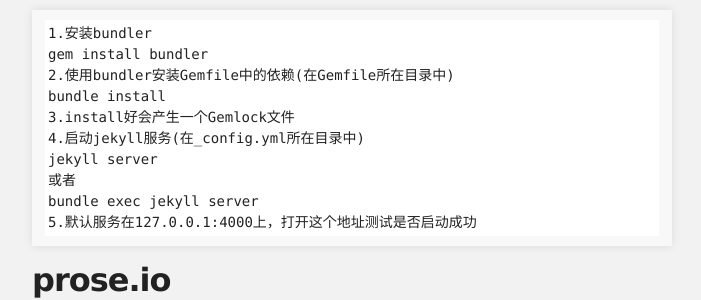
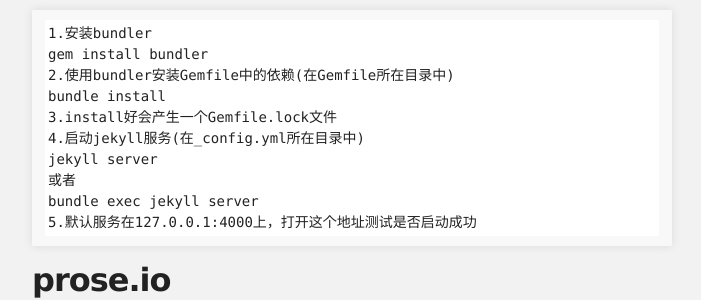
Before and after one commit to silbertmonaphia/silbertmonaphia.github.io, a Jekyll site: the page built from _posts/2018-01-02-关于Pages上的这个博客.md, in a window 1280 px wide and 900 px high, scrolled down 3092 px. Shown: the part 235-535 px from the top of the window, without its empty margins (288-989 px from the left). Built offline with Jekyll 4.4.1, drawn with Linux system fonts in a browser that asks for light colours; our own code applies the rules of GitHub Pages for plain Markdown files; the repository's description, which GitHub fills in, is left out.

Commit message:
Update 2018-01-02-关于Pages上的这个博客.md

```diff
--- a/_posts/2018-01-02-关于Pages上的这个博客.md
+++ b/_posts/2018-01-02-关于Pages上的这个博客.md
@@ -95,7 +95,7 @@
 gem install bundler
 2.使用bundler安装Gemfile中的依赖(在Gemfile所在目录中)
 bundle install
-3.install好会产生一个Gemlock文件
+3.install好会产生一个Gemfile.lock文件
 4.启动jekyll服务(在_config.yml所在目录中)
 jekyll server
 或者
```
